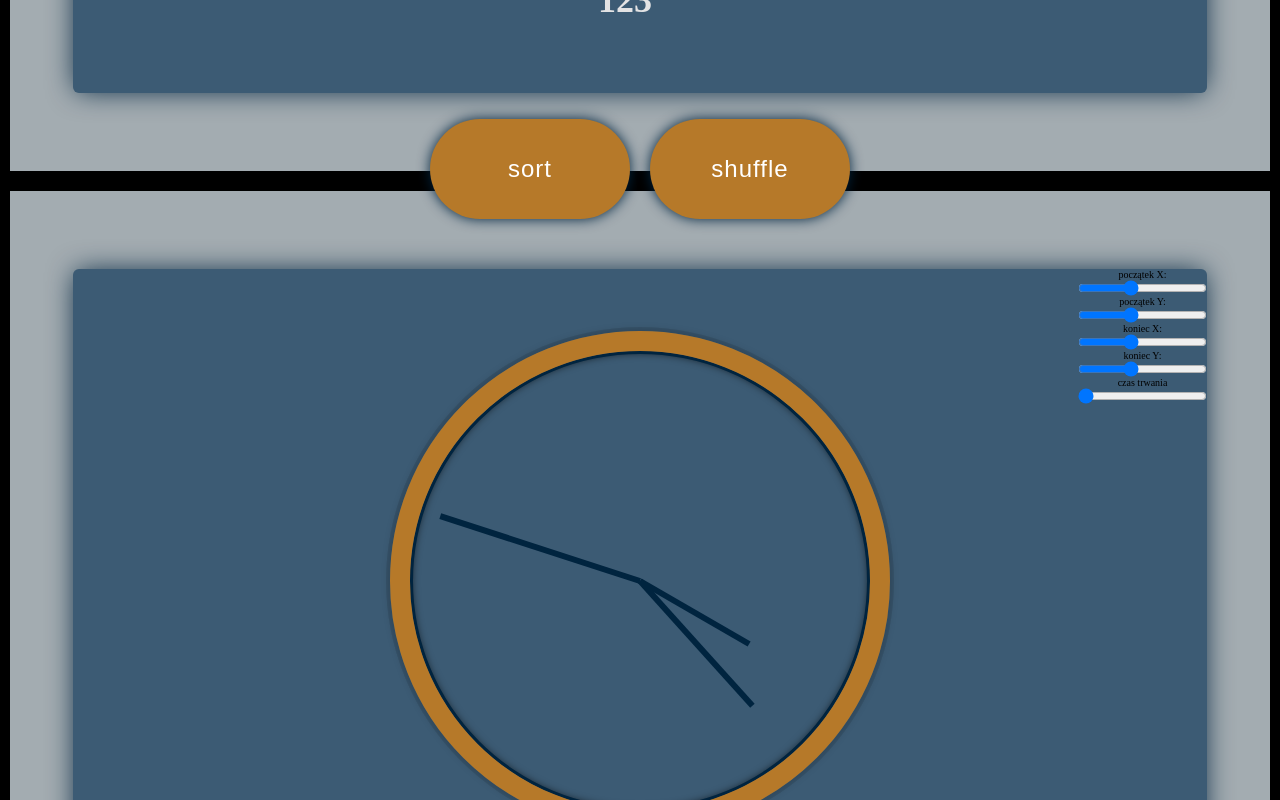
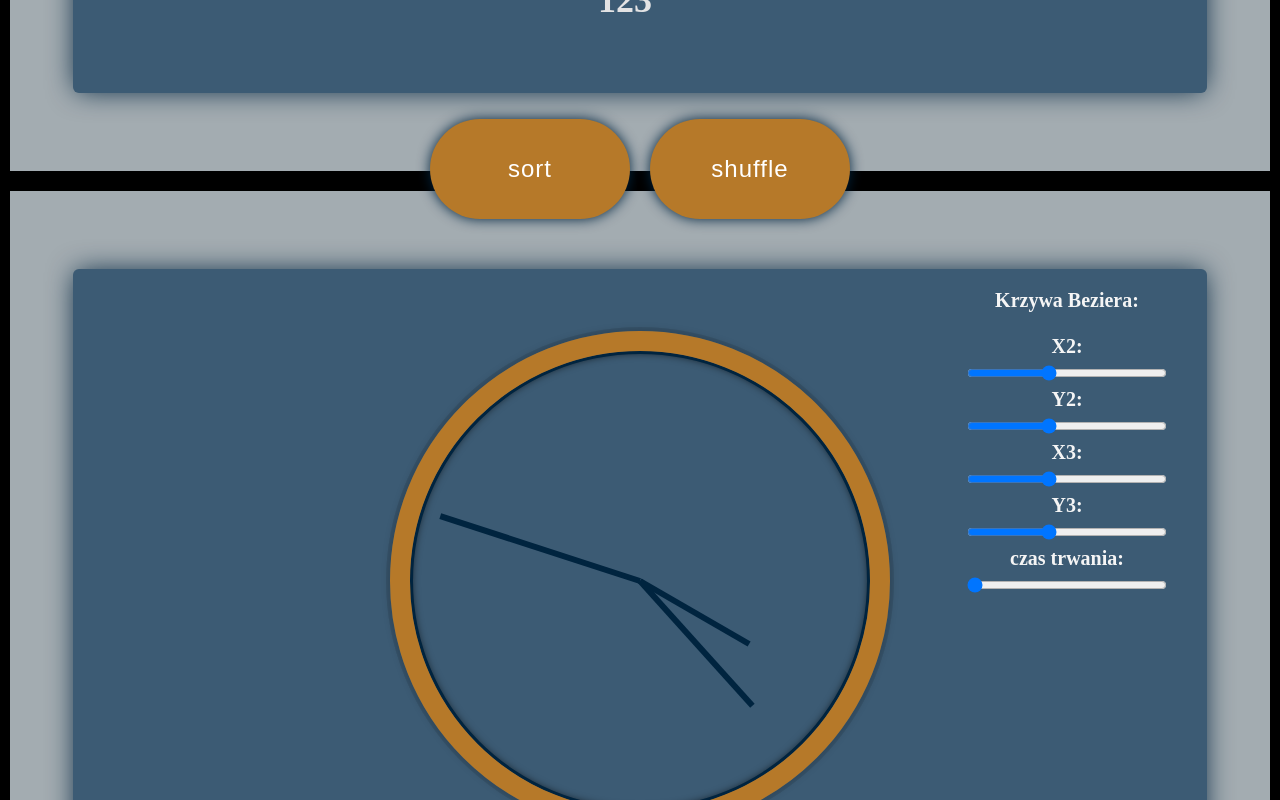
Before and after one commit to TymoteuszStr/animation-prezentation, a Vue app: page / in a window 1280 px wide. Shown: the part 619-1419 px from the top of the page. Built offline with nearby package versions, Linux system fonts and the light colour scheme.

Commit message:
add few details

```diff
--- a/src/components/Slajdy/Background3D/Bg3DSlajd1.vue
+++ b/src/components/Slajdy/Background3D/Bg3DSlajd1.vue
@@ -25,10 +25,8 @@ export default {
       const container = document.querySelector("#container");
       const slajd = document.querySelector("#slajdWrapper");
       glassCard.addEventListener("mousemove", (e) => {
-        console.log(slajd.clientHeight);
-        let xAxis = (container.clientHeight / 2 - e.pageX + 600) / 70;
-        let yAxis = (container.clientWidth / 2 - e.pageY + 1900) / 70;
-        console.log("xAxis: ", xAxis, "yAxis: ", yAxis);
+        let xAxis = (slajd.clientHeight / 2 - e.pageX + 180) / 50;
+        let yAxis = (slajd.clientWidth / 2 - e.pageY + 2000) / 50;
         glassCard.style.transform = `rotateY(${xAxis}deg) rotateX(${-yAxis}deg)`;
       });
 
--- a/src/components/Slajdy/Zegar/ZegarSlajd1.vue
+++ b/src/components/Slajdy/Zegar/ZegarSlajd1.vue
@@ -12,15 +12,16 @@
         </div>
       </div>
       <div class="inputsWraper">
-        <label>początek X:</label>
+        <label>Krzywa Beziera: <br /><br /></label>
+        <label>X2:</label>
         <input type="range" min="-2" max="3" step="0.1" v-model="start[0]" />
-        <label>początek Y:</label>
+        <label>Y2:</label>
         <input type="range" min="-2" max="3" step="0.1" v-model="start[1]" />
-        <label>koniec X:</label>
+        <label>X3:</label>
         <input type="range" min="-2" max="3" step="0.1" v-model="end[0]" />
-        <label>koniec Y:</label>
+        <label>Y3:</label>
         <input type="range" min="-2" max="3" step="0.1" v-model="end[1]" />
-        <label>czas trwania</label>
+        <label>czas trwania:</label>
         <input type="range" min="0" max="1" step="0.1" v-model="duration" />
       </div>
     </div>
@@ -80,9 +81,17 @@ export default {
   top: 0;
   right: 0;
   flex-direction: column;
-
+  font-size: 20px;
+  margin: 20px 20px;
+  label {
+    color: whitesmoke;
+    font-weight: 700;
+  }
   input {
     display: flex;
+    width: 200px;
+    height: 10px;
+    margin: 10px 20px;
   }
 }
 .zegarSlajd {
```
